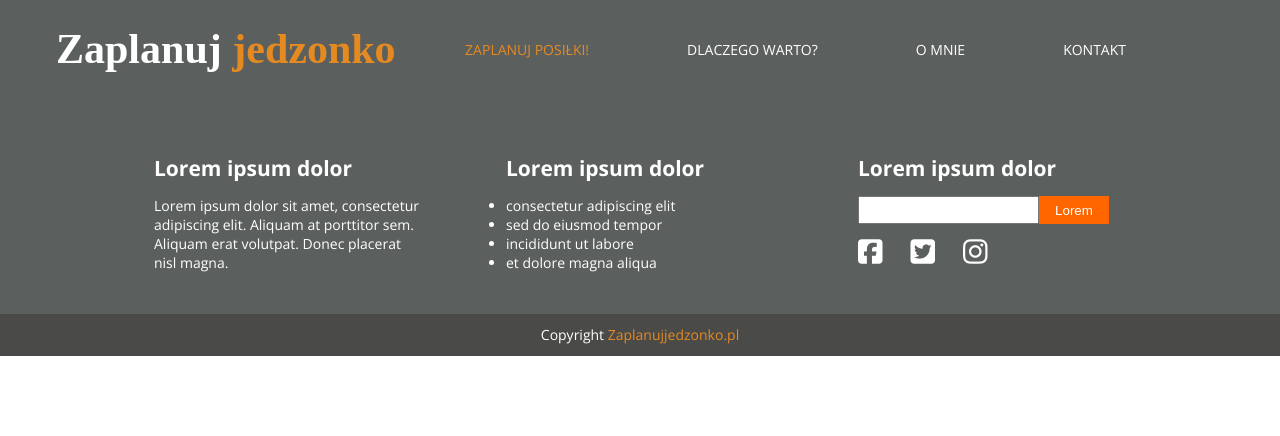
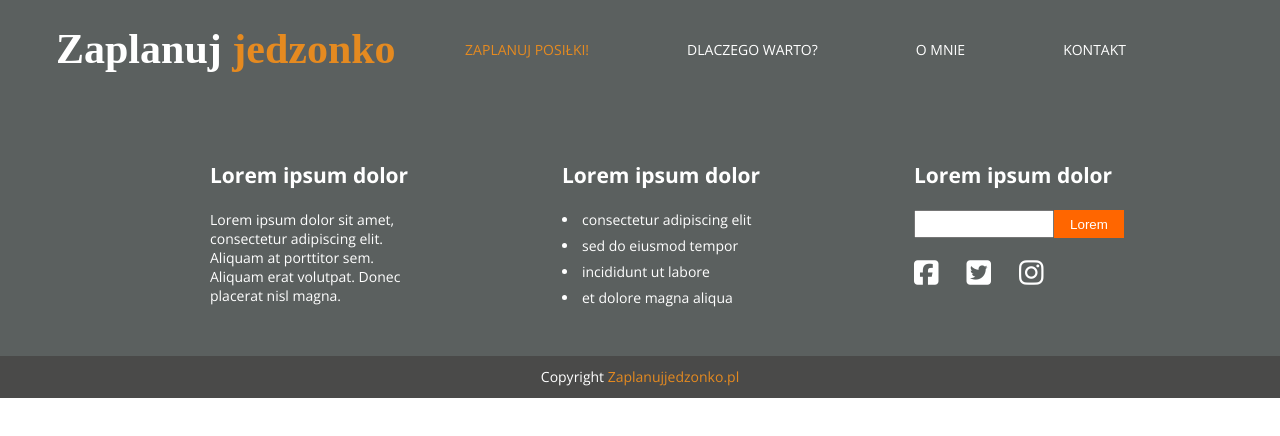
Before and after one commit to kwojtas172/plan-a-diet, a React app: page / in a window 1280 px wide. Built offline with nearby package versions, Linux system fonts and the light colour scheme; a web font is replaced by a local one.

Commit message:
styles added to footer

```diff
--- a/src/js/components/Footer.js
+++ b/src/js/components/Footer.js
@@ -11,7 +11,7 @@ export default class Footer extends React.Component {
                     </div>
                     <div className="footer__info__col footer__info__col-2">
                         <h2 className="footer__info__col__title">Lorem ipsum dolor</h2>
-                        <ul>
+                        <ul className="footer__info__col__list">
                             <li>consectetur adipiscing elit</li>
                             <li>sed do eiusmod tempor</li>
                             <li>incididunt ut labore</li>
--- a/src/scss/_footer.scss
+++ b/src/scss/_footer.scss
@@ -13,15 +13,25 @@
 .footer__info__col {
     flex: 1;
     padding: 3rem;
+    padding-left: 7rem;
 }
 
 .footer__info__col__title {
-    margin: 1rem 0;
+    margin: 1.5rem 0;
+}
+
+.footer__info__col__list {
+    list-style-position: inside;
+}
+
+.footer__info__col__list li {
+    margin-bottom: 0.5rem;
 }
 
 .footer__info__col__form__input {
-    margin-bottom: 1rem;
+    margin-bottom: 1.5rem;
     height: 2rem;
+    width: 10rem;
 }
 
 .footer__info__col__form__btn {
```
